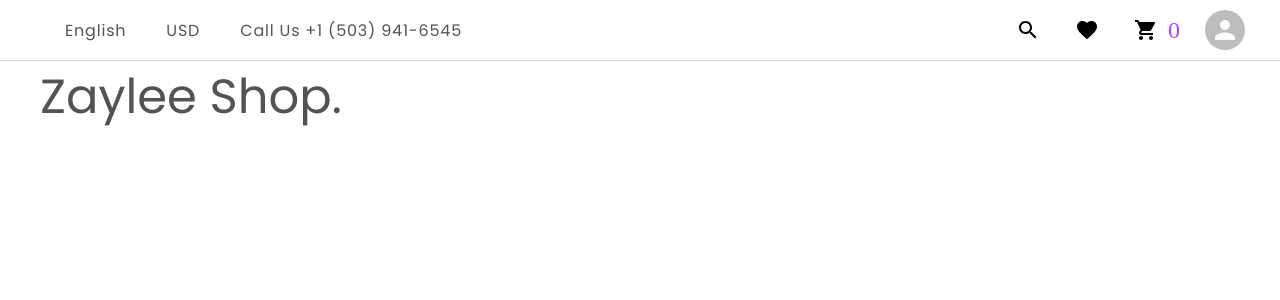
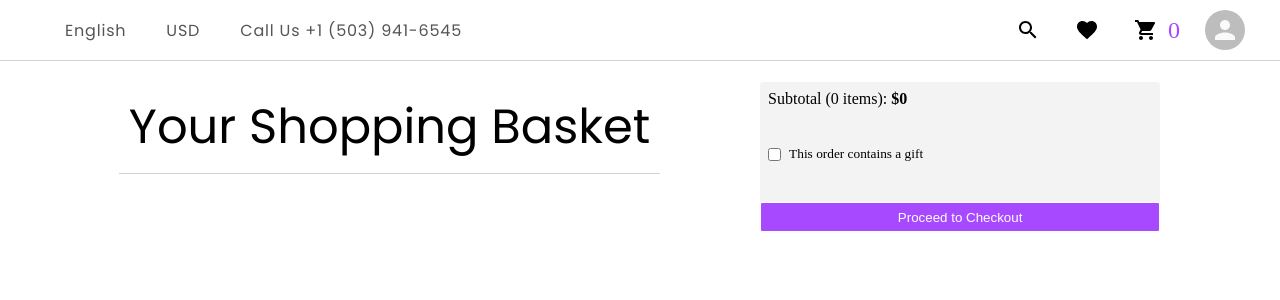
Before and after one commit to berkayyozayy/kilim-store, a React (Create React App) app: page /checkout in a window 1280 px wide. Shown: the top 300 px of the page. Built offline with nearby package versions, Linux system fonts and the light colour scheme.

Commit message:
get total price of basket items

```diff
--- a/package.json
+++ b/package.json
@@ -9,6 +9,7 @@
     "@testing-library/react": "^11.2.6",
     "@testing-library/user-event": "^12.8.3",
     "react": "^17.0.2",
+    "react-currency-format": "^1.0.0",
     "react-dom": "^17.0.2",
     "react-responsive-carousel": "^3.2.18",
     "react-router-dom": "^5.2.0",
--- a/src/components/Checkout.css
+++ b/src/components/Checkout.css
@@ -1,11 +1,14 @@
+.checkout {
+    display: flex;
+    justify-content: space-evenly;
+    padding: 20px;
+    height: max-content;
+}
+
 .checkout__title {
     font-family: 'Poppins', sans-serif;
     font-size: 48px;
     font-weight: 400;
-    cursor: pointer;
-    margin-left: 40px;
+    padding: 10px;
+    border-bottom: 1px solid lightgray;
 }
-
-.checkout__title:hover {
-    color: #a749ff;
-}
--- a/src/components/Checkout.js
+++ b/src/components/Checkout.js
@@ -1,14 +1,28 @@
 import React from 'react'
 import './Checkout.css'
 
-import { Link } from 'react-router-dom'
+import { useStateValue } from '../StateProvider'
+import Product from './Product'
+import Subtotal from './Subtotal'
+
+
 
 function Checkout() {
+
+    const [{ basket }, dispatch] = useStateValue()
+
     return (
         <div className='checkout'>
-            <Link to='/' style={{ textDecoration: 'none', color: '#555252' }}>
-                <p className='checkout__title'>Zaylee Shop.</p>
-            </Link>
+            <div className='checkout__left'>
+                <div>
+                    <p className='checkout__title'>Your Shopping Basket</p>
+                </div>
+            </div>
+
+            <div className='checkout__right'>
+                <Subtotal />
+            </div>
+
 
         </div>
     )
--- /dev/null
+++ b/src/components/Subtotal.css
@@ -0,0 +1,33 @@
+.subtotal {
+    display: flex;
+    flex-direction: column;
+    justify-content: space-between;
+    width: 400px;
+    height: 150px;
+    border-radius: 4px;
+    border: 1px solid white;
+    background-color: #f3f3f3;
+}
+
+.subtotal > button {
+    background: #a749ff;
+    width: 100%;
+    height: 30px;
+    border: 1px solid;
+    margin-top: 10px;
+    color:white;
+    border-radius: 2px;
+}
+
+.subtotal > p {
+    margin: 8px;
+}
+
+.subtotal__gift {
+    display: flex;
+    align-items: center;
+}
+
+.subtotal__gift > input {
+    margin: 8px;
+}
--- /dev/null
+++ b/src/components/Subtotal.js
@@ -0,0 +1,37 @@
+import React from 'react'
+import './Subtotal.css'
+
+import CurrencyFormat from 'react-currency-format'
+import { useStateValue } from '../StateProvider'
+import { getBasketTotal } from '../reducer'
+
+function Subtotal() {
+
+    const [{ basket }, dispatch] = useStateValue()
+
+    return (
+        <div className='subtotal'>
+            <CurrencyFormat
+                renderText={(value) => (
+                    <>
+                        <p>
+                            Subtotal ({basket.length} items): <strong>{value}</strong>
+                        </p>
+                        <small className='subtotal__gift'>
+                            <input type='checkbox' />This order contains a gift
+                        </small>
+                    </>
+                )}
+                decimalScale={2}
+                value={getBasketTotal(basket)}
+                displayType={'text'}
+                thousandSeperator={true}
+                prefix={'$'}
+            />
+            <button>Proceed to Checkout</button>
+
+        </div>
+    )
+}
+
+export default Subtotal
--- a/src/reducer.js
+++ b/src/reducer.js
@@ -1,6 +1,8 @@
 export const initialState = {
     basket: []
 }
+
+export const getBasketTotal = (basket) => basket?.reduce((amount, item) => item.price + amount, 0)
 
 const reducer = (state, action) => {
     console.log(action);
@@ -15,5 +17,4 @@ const reducer = (state, action) => {
     }
 }
 
-
 export default reducer
```
Also changed, not shown: 1 other file (tests, documents, lock files or other folders).
